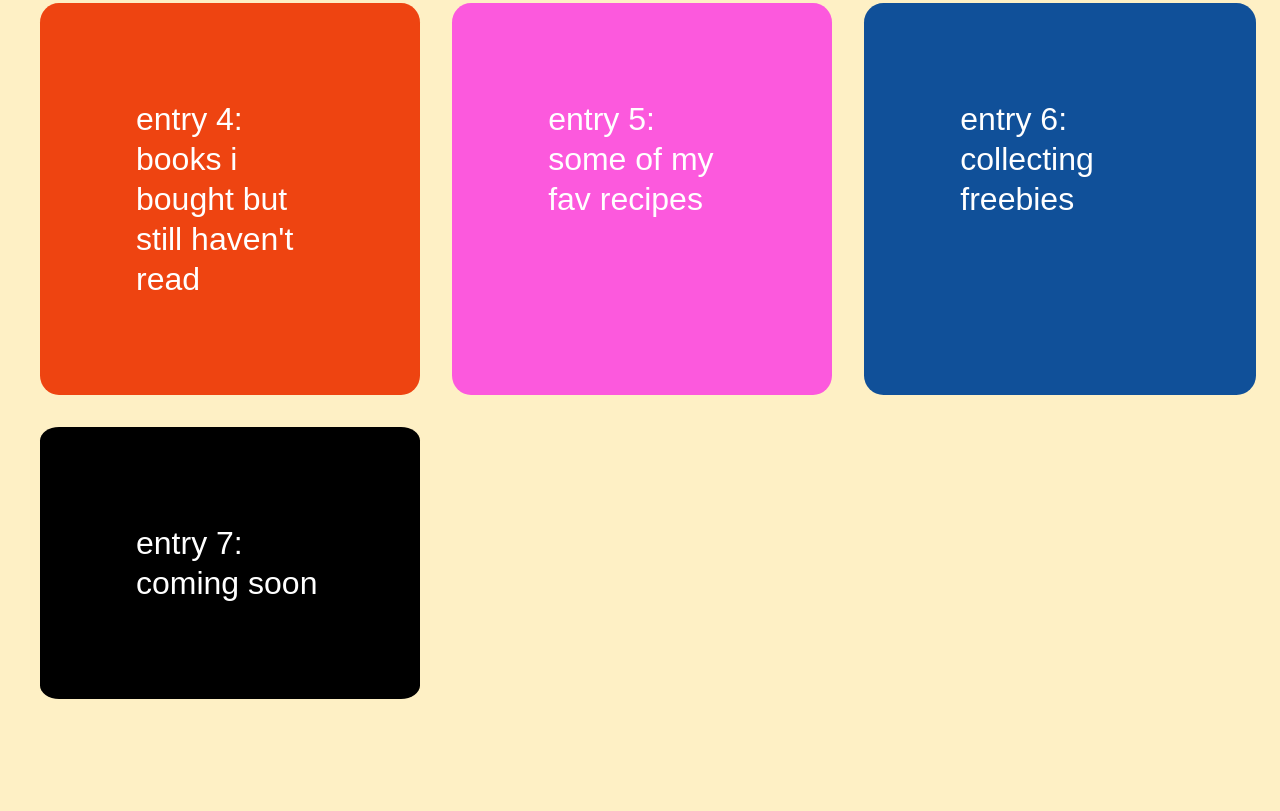
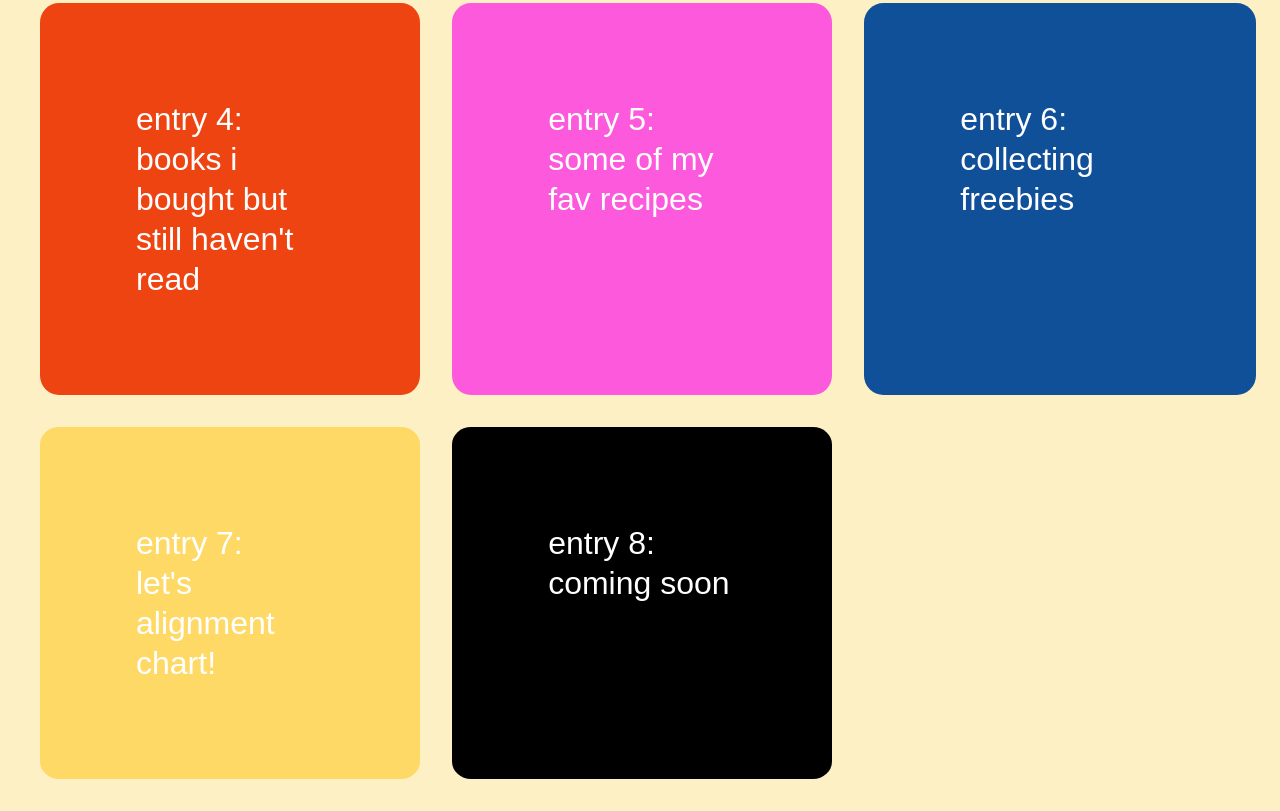
Before and after one commit to cheungayin/ci1, a plain HTML site: page index.html in a window 1280 px wide. Shown: the part 721-1532 px from the top of the page. Before the commit the page ends 1452 px from the top, so only its background shows below. Drawn offline with Linux system fonts and the light colour scheme; a web font is replaced by a local one.

Commit message:
update
added link to entry7 on homepage

```diff
--- a/index.html
+++ b/index.html
@@ -44,7 +44,11 @@
         </div>
 
         <div>
-            <a href="entries/entry7/index.html">entry 7:<br>coming soon</a>
+            <a href="entries/entry7/index.html">entry 7:<br>let's alignment chart!</a>
+        </div>
+
+        <div>
+            <a href="entries/entry7/index.html">entry 8:<br>coming soon</a>
         </div>
     </div>
 
--- a/style.css
+++ b/style.css
@@ -76,11 +76,11 @@ p{
 }
 
 .container>div:nth-child(7){
-    background-color:#000000;
+    background-color:#ffd966;
 }
 
 .container>div:nth-child(8){
-    background-color:#ffffff;
+    background-color:#000000;
 }
 
 .container>div:nth-child(9){
```
